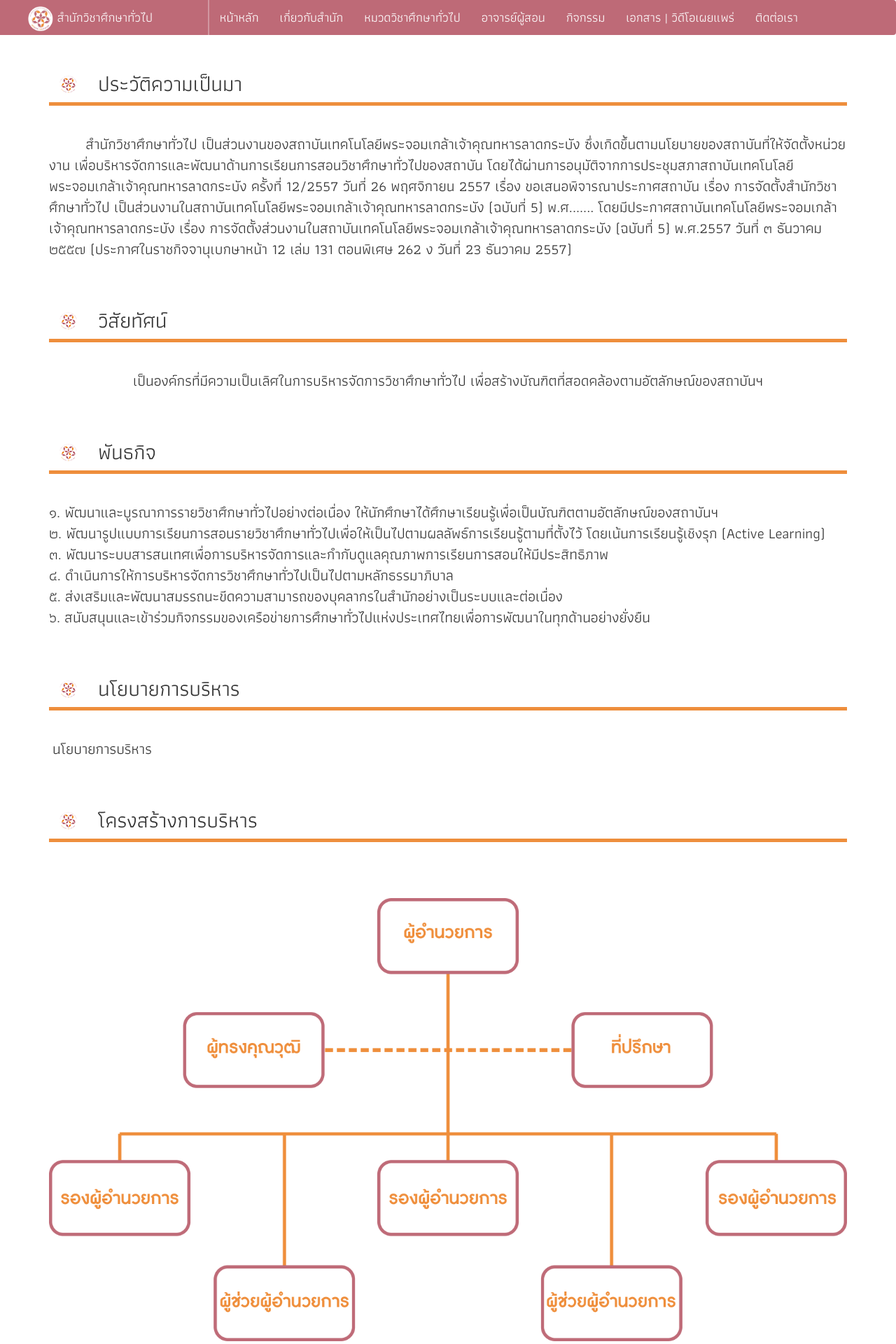
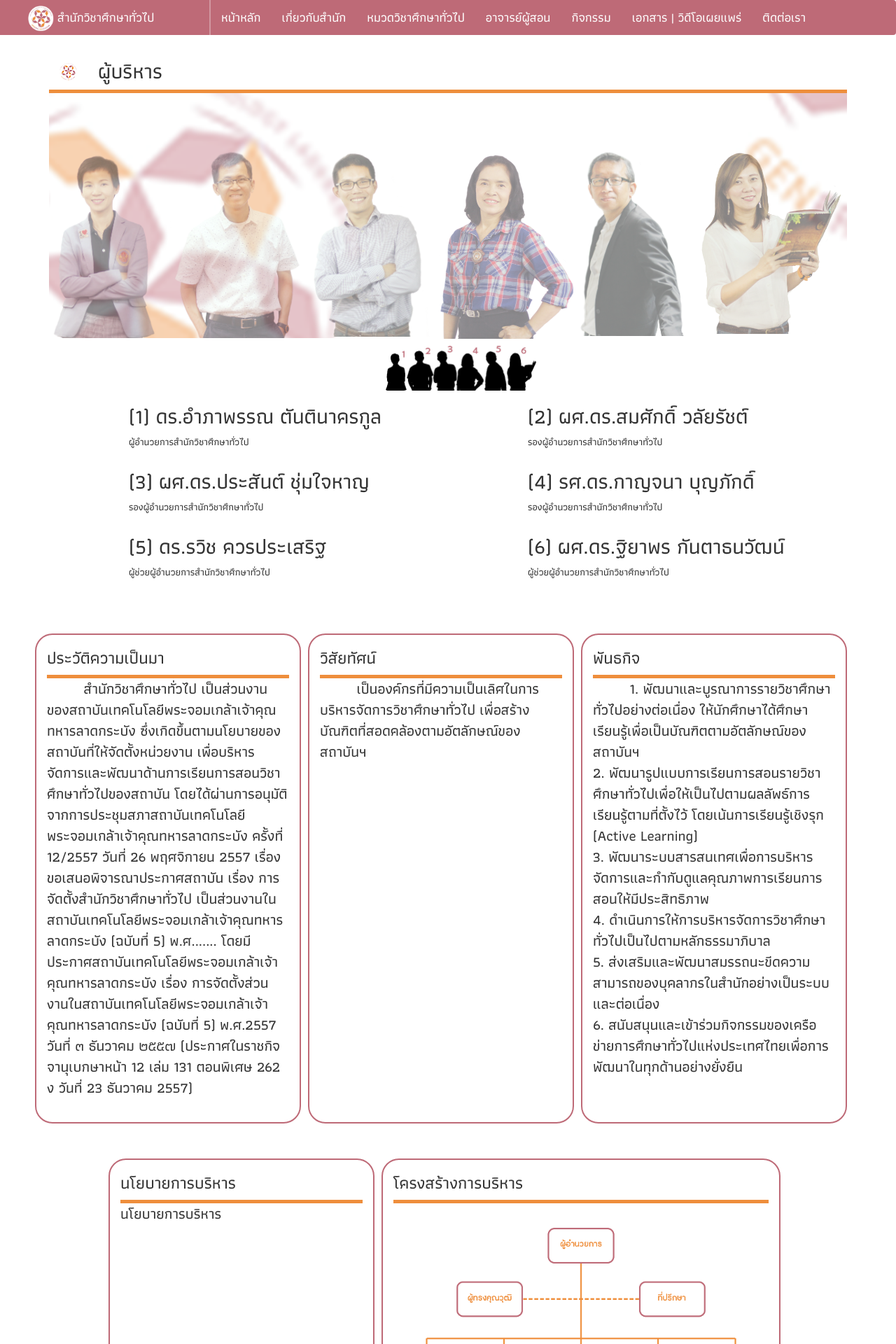
Before and after one commit to nutthaponATC/GE, a PHP site: page /about.php in a window 1280 px wide. Shown: the top 1920 px of the page at 70% size. Run offline with PHP 8.4, Linux system fonts and the light colour scheme.

Commit message:
improve about to change layout

```diff
--- a/about.php
+++ b/about.php
@@ -5,7 +5,7 @@
 	<link rel="shortcut icon" href="icon.png">
 
 	<!-- font -->
-	<link href="https://fonts.googleapis.com/css?family=Athiti:400" rel="stylesheet">
+	<link href="https://fonts.googleapis.com/css?family=Athiti:500" rel="stylesheet">
 
 	<title>สำนักวิชาศึกษาทั่วไป General Education</title>
 
@@ -88,125 +88,7 @@
 	    </div>
 	</div>
 
-	<!-- <main class="cd-main-content">
-		<div class="cd-fixed-bg cd-bg-1">
-			<div>
-				<h1>เกี่ยวกับเรา</h1>
-			</div>
-		</div>
-	</main> -->
-
-	<div class="jumbotron" style="margin-top:20px; background-color:#ffffff;">
-		<div class="container visible-lg" id="philosophy">
-			<div class="col-md-1">
-				<img src="icon.png" style="margin-top:-10px;">
-			</div>
-			<div class="col-md-3">
-				<h2 style="margin-top:-15px; margin-left:-40px;">ประวัติความเป็นมา</h2>
-			</div>
-			<div class="col-md-12 line"></div>
-		</div>
-		<div class="container hidden-lg" style="margin-top:70px;">
-			<div class="col-md-12" style="text-align:center;">
-				<h2 style="margin-top:-15px; margin-left:-40px;">ประวัติความเป็นมา</h2>
-			</div>
-			<div class="col-md-12 line"></div>
-		</div>
-		<div class="container aos-all">
-			<p data-aos="fade-left" style="margin-top:-40px; margin:-auto; text-indent: 2.5em;">
-			สำนักวิชาศึกษาทั่วไป เป็นส่วนงานของสถาบันเทคโนโลยีพระจอมเกล้าเจ้าคุณทหารลาดกระบัง ซึ่งเกิดขึ้นตามนโยบายของสถาบันที่ให้จัดตั้งหน่วยงาน เพื่อบริหารจัดการและพัฒนาด้านการเรียนการสอนวิชาศึกษาทั่วไปของสถาบัน  โดยได้ผ่านการอนุมัติจากการประชุมสภาสถาบันเทคโนโลยีพระจอมเกล้าเจ้าคุณทหารลาดกระบัง ครั้งที่ 12/2557 วันที่ 26 พฤศจิกายน 2557 เรื่อง ขอเสนอพิจารณาประกาศสถาบัน เรื่อง การจัดตั้งสำนักวิชาศึกษาทั่วไป เป็นส่วนงานในสถาบันเทคโนโลยีพระจอมเกล้าเจ้าคุณทหารลาดกระบัง (ฉบับที่ 5) พ.ศ....... โดยมีประกาศสถาบันเทคโนโลยีพระจอมเกล้าเจ้าคุณทหารลาดกระบัง เรื่อง การจัดตั้งส่วนงานในสถาบันเทคโนโลยีพระจอมเกล้าเจ้าคุณทหารลาดกระบัง (ฉบับที่ 5) พ.ศ.2557 วันที่ ๓ ธันวาคม ๒๕๕๗  (ประกาศในราชกิจจานุเบกษาหน้า 12 เล่ม 131 ตอนพิเศษ 262 ง วันที่ 23 ธันวาคม 2557)
-			</p>
-		</div>
-
-		<div class="container visible-lg" id="vision" style="margin-top:70px;">
-			<div class="col-md-1">
-				<img src="icon.png" style="margin-top:-10px;">
-			</div>
-			<div class="col-md-2">
-				<h2 style="margin-top:-15px; margin-left:-40px;">วิสัยทัศน์</h2>
-			</div>
-			<div class="col-md-12 line"></div>
-		</div>
-		<div class="container hidden-lg" style="margin-top:70px;">
-			<div class="col-md-12" style="text-align:center;">
-				<h2 style="margin-top:-15px; margin-left:-40px;">วิสัยทัศน์</h2>
-			</div>
-			<div class="col-md-12 line"></div>
-		</div>
-		<div class="container aos-all" style="text-align:center;">
-			<p data-aos="fade-left" style="margin-top:-40px;">
-			เป็นองค์กรที่มีความเป็นเลิศในการบริหารจัดการวิชาศึกษาทั่วไป
-เพื่อสร้างบัณฑิตที่สอดคล้องตามอัตลักษณ์ของสถาบันฯ
-			</p>
-		</div>
-
-		<div class="container visible-lg" id="vision" style="margin-top:70px;">
-			<div class="col-md-1">
-				<img src="icon.png" style="margin-top:-10px;">
-			</div>
-			<div class="col-md-2">
-				<h2 style="margin-top:-15px; margin-left:-40px;">พันธกิจ</h2>
-			</div>
-			<div class="col-md-12 line"></div>
-		</div>
-		<div class="container hidden-lg" style="margin-top:70px;">
-			<div class="col-md-12" style="text-align:center;">
-				<h2 style="margin-top:-15px; margin-left:-40px;">พันธกิจ</h2>
-			</div>
-			<div class="col-md-12 line"></div>
-		</div>
-		<div class="container aos-all" style="text-align:left;">
-			<p data-aos="fade-left" style="margin-top:-40px;">
-			๑.	พัฒนาและบูรณาการรายวิชาศึกษาทั่วไปอย่างต่อเนื่อง ให้นักศึกษาได้ศึกษาเรียนรู้เพื่อเป็นบัณฑิตตามอัตลักษณ์ของสถาบันฯ <br>
-๒.	พัฒนารูปแบบการเรียนการสอนรายวิชาศึกษาทั่วไปเพื่อให้เป็นไปตามผลลัพธ์การเรียนรู้ตามที่ตั้งไว้ โดยเน้นการเรียนรู้เชิงรุก (Active Learning) <br>
-๓.	พัฒนาระบบสารสนเทศเพื่อการบริหารจัดการและกำกับดูแลคุณภาพการเรียนการสอนให้มีประสิทธิภาพ <br>
-๔.	ดำเนินการให้การบริหารจัดการวิชาศึกษาทั่วไปเป็นไปตามหลักธรรมาภิบาล <br>
-๕.	ส่งเสริมและพัฒนาสมรรถนะขีดความสามารถของบุคลากรในสำนักอย่างเป็นระบบและต่อเนื่อง <br>
-๖.	สนับสนุนและเข้าร่วมกิจกรรมของเครือข่ายการศึกษาทั่วไปแห่งประเทศไทยเพื่อการพัฒนาในทุกด้านอย่างยั่งยืน
-
-			</p>
-		</div>
-
-		<div class="container visible-lg" id="mission" style="margin-top:70px;">
-			<div class="col-md-1">
-				<img src="icon.png" style="margin-top:-10px;">
-			</div>
-			<div class="col-md-3">
-				<h2 style="margin-top:-15px; margin-left:-40px;">นโยบายการบริหาร</h2>
-			</div>
-			<div class="col-md-12 line"></div>
-		</div>
-		<div class="container hidden-lg" style="margin-top:70px;">
-			<div class="col-md-12" style="text-align:center;">
-				<h2 style="margin-top:-15px; margin-left:-40px;">นโยบายการบริหาร</h2>
-			</div>
-			<div class="col-md-12 line"></div>
-		</div>
-		<div class="container aos-all" style="margin-right:50px;">
-			<p data-aos="fade-left" style="margin-top:-40px;">
-				นโยบายการบริหาร
-			</p>
-		</div>
-		<div class="container visible-lg" id="oganizetion" style="margin-top:70px;">
-			<div class="col-md-1">
-				<img src="icon.png" style="margin-top:-10px;">
-			</div>
-			<div class="col-md-5">
-				<h2 style="margin-top:-15px; margin-left:-40px;">โครงสร้างการบริหาร</h2>
-			</div>
-			<div class="col-md-12 line"></div>
-		</div>
-		<div class="container hidden-lg" style="margin-top:70px;">
-			<div class="col-md-12" style="text-align:center;">
-				<h2 style="margin-top:-15px; margin-left:-40px;">โครงสร้างการบริหาร</h2>
-			</div>
-			<div class="col-md-12 line"></div>
-		</div>
-		<div class="container aos-all" style="text-align:center;">
-			<img src="image/oganize.png" class="img-responsive" data-aos="zoom-in">
-		</div>
-
-		<div class="container visible-lg" id="staff" style="margin-top:170px;">
+	<div class="container visible-lg" id="staff" style="margin-top:50px;">
 		<div class="col-md-1">
 			<img src="icon.png" style="margin-top:-10px;">
 		</div>
@@ -222,38 +104,134 @@
 		<div class="col-md-12 line"></div>
 	</div>
 	<div class="container">
-			<img src="image/ge-team.png" width="100%">
-			<div style="width:100%;">
-				<img src="image/ge-team-black.jpg" width="20%">
+		<div style="background-size: 100%; height:350px; background-repeat: no-repeat; background-image: url('image/ge-team-bg.png');">
+			<div class="col-md-12" id="mt1">
+				<h3 style="font-weight: bold;">ดร. อำภาพรรณ  ตันตินาครกูล</h3>
+				<h4 style="font-weight: bold;">ความสำเร็จมาจากความมุ่งมั่น ไม่ย่อท้อและการผ่านความล้มเหลวมาไม่มากก็น้อย</h4>
 			</div>
-			<div style="width:50%; float:left;">
+			<div class="col-md-12" id="mt2">
+				<h3 style="font-weight: bold; margin-left:150px;">ผศ.ดร.สมศักดิ์  วลัยรัชต์</h3>
+				<h4 style="font-weight: bold; margin-left:150px;"> </h4>
+			</div>
+			<div class="col-md-12" id="mt3">
+				<h3 style="font-weight: bold; margin-left:350px;">ผศ.ดร.ประสันต์  ชุ่มใจหาญ</h3>
+				<h4 style="font-weight: bold; margin-left:350px;">การลงมือทำถือเป็นการสร้างพลังของความรู้ให้ยิ่งใหญ่ขึ้น</h4>
+			</div>
+			<div class="col-md-12" id="mt4">
+				<h3 style="font-weight: bold; margin-left:550px;">รศ.ดร.กาญจนา บุญภักดิ์</h3>
+				<h4 style="font-weight: bold; margin-left:550px;">สู้ พยายาม สู่ความสำเร็จ</h4>
+			</div>
+			<div class="col-md-12" id="mt5">
+				<h3 style="font-weight: bold; margin-left:750px;">ดร.รวิช ควรประเสริฐ</h3>
+				<h4 style="font-weight: bold; margin-left:750px;">ความคิดสร้างสรรค์ ไม่ควรถูกกักขังในกรงของความคิด</h4>
+			</div>
+			<div class="col-md-12" id="mt6">
+				<h3 style="font-weight: bold; margin-left:850px;">ผศ.ดร.ฐิยาพร  กันตาธนวัฒน์</h3>
+				<h4 style="font-weight: bold; margin-left:740px;">รู้ตน เข้าใจคนอื่น กลมกลืนความต่าง ร่วมสร้างและเรียนรู้</h4>
+			</div>
+
+			<div class="col-md-2" id="dmt1" style="margin-top:50px; margin-left:-40px;">
+				<img src="image/A1.png" class="pmt1" style="width:128%;">
+			</div>
+			<div class="col-md-2" id="dmt2" style="margin-top:50px;">
+				<img src="image/A2.png" class="pmt2" style="width:128%;">
+			</div>
+			<div class="col-md-2" id="dmt3" style="margin-top:50px;">
+				<img src="image/A3.png" class="pmt3" style="width:122%;">
+			</div>
+			<div class="col-md-2" id="dmt4" style="margin-top:50px;">
+				<img src="image/A4.png" class="pmt4" style="width:150%;">
+			</div>
+			<div class="col-md-2" id="dmt5" style="margin-top:50px;">
+				<img src="image/A5.png" class="pmt5" style="width:128%;">
+			</div>
+			<div class="col-md-2" id="dmt6" style="margin-top:50px;">
+				<img src="image/A6.png" class="pmt6" style="width:130%;">
+			</div>
+		</div>
+
+		<div class="container">
+			<div class="col-md-5"></div>
+			<div class="col-md-2">
+				<img src="image/ge-team-black.jpg" width="140%" style="margin-left:-30px;">
+			</div>
+			<div class="col-md-5"></div>
+		</div>
+
+		<div style="width:50%; float:left; padding-left:10%;">
 			<h2>(1) ดร.อำภาพรรณ  ตันตินาครกูล</h2>
 			<p>ผู้อำนวยการสำนักวิชาศึกษาทั่วไป</p>
 		</div>
-			<div style="width:50%; float:left;">
+		<div style="width:50%; float:left; padding-left:10%;">
 			<h2>(2) ผศ.ดร.สมศักดิ์  วลัยรัชต์</h2>
 			<p>รองผู้อำนวยการสำนักวิชาศึกษาทั่วไป</p>
 		</div>
-			<div style="width:50%; float:left;">
+		<div style="width:50%; float:left; padding-left:10%;">
 			<h2>(3) ผศ.ดร.ประสันต์  ชุ่มใจหาญ</h2>
 			<p>รองผู้อำนวยการสำนักวิชาศึกษาทั่วไป</p>
 		</div>
-			<div style="width:50%; float:left;">
+		<div style="width:50%; float:left; padding-left:10%;">
 			<h2>(4) รศ.ดร.กาญจนา บุญภักดิ์</h2>
 			<p>รองผู้อำนวยการสำนักวิชาศึกษาทั่วไป</p>
 		</div>
-			<div style="width:50%; float:left;">
+		<div style="width:50%; float:left; padding-left:10%;">
 			<h2>(5) ดร.รวิช ควรประเสริฐ</h2>
 			<p>ผู้ช่วยผู้อำนวยการสำนักวิชาศึกษาทั่วไป</p>
 		</div>
-			<div style="width:50%; float:left;">
+		<div style="width:50%; float:left; padding-left:10%;">
 			<h2>(6) ผศ.ดร.ฐิยาพร  กันตาธนวัฒน์</h2>
 			<p>ผู้ช่วยผู้อำนวยการสำนักวิชาศึกษาทั่วไป</p>
 		</div>
 	</div>
 
+	<div class="jumbotron" style="margin-top:20px; background-color:#ffffff;">
+		<div class="container">
+			<div class="col-md-4" style="border: 2px solid #be6a77; margin-left:-20px;  border-radius: 25px; height:700px;">
+				<h3>ประวัติความเป็นมา</h3>
+				<div class="col-md-12 line"></div>
+				<p style="text-indent: 2.5em;">
+					สำนักวิชาศึกษาทั่วไป เป็นส่วนงานของสถาบันเทคโนโลยีพระจอมเกล้าเจ้าคุณทหารลาดกระบัง ซึ่งเกิดขึ้นตามนโยบายของสถาบันที่ให้จัดตั้งหน่วยงาน เพื่อบริหารจัดการและพัฒนาด้านการเรียนการสอนวิชาศึกษาทั่วไปของสถาบัน  โดยได้ผ่านการอนุมัติจากการประชุมสภาสถาบันเทคโนโลยีพระจอมเกล้าเจ้าคุณทหารลาดกระบัง ครั้งที่ 12/2557 วันที่ 26 พฤศจิกายน 2557 เรื่อง ขอเสนอพิจารณาประกาศสถาบัน เรื่อง การจัดตั้งสำนักวิชาศึกษาทั่วไป เป็นส่วนงานในสถาบันเทคโนโลยีพระจอมเกล้าเจ้าคุณทหารลาดกระบัง (ฉบับที่ 5) พ.ศ....... โดยมีประกาศสถาบันเทคโนโลยีพระจอมเกล้าเจ้าคุณทหารลาดกระบัง เรื่อง การจัดตั้งส่วนงานในสถาบันเทคโนโลยีพระจอมเกล้าเจ้าคุณทหารลาดกระบัง (ฉบับที่ 5) พ.ศ.2557 วันที่ ๓ ธันวาคม ๒๕๕๗  (ประกาศในราชกิจจานุเบกษาหน้า 12 เล่ม 131 ตอนพิเศษ 262 ง วันที่ 23 ธันวาคม 2557)
+				</p>
+			</div>
+			<div class="col-md-4" style="border: 2px solid #be6a77; margin-left:10px; border-radius: 25px; height:700px;">
+				<h3>วิสัยทัศน์</h3>
+				<div class="col-md-12 line"></div>
+				<p style="text-indent: 2.5em;">
+					เป็นองค์กรที่มีความเป็นเลิศในการบริหารจัดการวิชาศึกษาทั่วไป เพื่อสร้างบัณฑิตที่สอดคล้องตามอัตลักษณ์ของสถาบันฯ
+				</p>
+			</div>
+			<div class="col-md-4" style="border: 2px solid #be6a77; margin-left:10px; border-radius: 25px; height:700px;">
+				<h3>พันธกิจ</h3>
+				<div class="col-md-12 line"></div>
+				<p style="text-indent: 2.5em;">
+					1.	พัฒนาและบูรณาการรายวิชาศึกษาทั่วไปอย่างต่อเนื่อง ให้นักศึกษาได้ศึกษาเรียนรู้เพื่อเป็นบัณฑิตตามอัตลักษณ์ของสถาบันฯ <br>
+					2.	พัฒนารูปแบบการเรียนการสอนรายวิชาศึกษาทั่วไปเพื่อให้เป็นไปตามผลลัพธ์การเรียนรู้ตามที่ตั้งไว้ โดยเน้นการเรียนรู้เชิงรุก (Active Learning) <br>
+					3.	พัฒนาระบบสารสนเทศเพื่อการบริหารจัดการและกำกับดูแลคุณภาพการเรียนการสอนให้มีประสิทธิภาพ <br>
+					4.	ดำเนินการให้การบริหารจัดการวิชาศึกษาทั่วไปเป็นไปตามหลักธรรมาภิบาล <br>
+					5.	ส่งเสริมและพัฒนาสมรรถนะขีดความสามารถของบุคลากรในสำนักอย่างเป็นระบบและต่อเนื่อง <br>
+					6.	สนับสนุนและเข้าร่วมกิจกรรมของเครือข่ายการศึกษาทั่วไปแห่งประเทศไทยเพื่อการพัฒนาในทุกด้านอย่างยั่งยืน
+				</p>
+			</div>
+		</div>
 
-		<div class="container visible-lg" style="margin-top:100px;">
+		<div class="container" style="margin-top:50px;">
+			<div class="col-md-1"></div>
+			<div class="col-md-4" style="border: 2px solid #be6a77; border-radius: 25px; height:500px; margin-left:-10px;">
+				<h3>นโยบายการบริหาร</h3>
+				<div class="col-md-12 line"></div>
+				<p style="text-align:justify">
+					นโยบายการบริหาร
+				</p>
+			</div>
+			<div class="col-md-6" style="border: 2px solid #be6a77; border-radius: 25px; height:500px; margin-left:10px;">
+				<h3>โครงสร้างการบริหาร</h3>
+				<div class="col-md-12 line"></div>
+				<img src="image/oganize.png" style="margin-top:50px;" class="img-responsive">
+			</div>
+			<div class="col-md-1"></div>
+		</div>
+
+		<!-- <div class="container visible-lg" style="margin-top:100px;">
 			<div class="col-md-1">
 				<img src="icon.png" style="margin-top:-10px;">
 			</div>
@@ -301,14 +279,13 @@
 					</figure>
 				</div>
 			</div>
-		</div>
+		</div> -->
 	</div>
 
-	<div class="jumbotron" style="background-color:#8e3240; margin-bottom:0px; margin-top:30px;">
+	<div style="background-color:#8e3240; padding-bottom:20px;">
 		<div class="container" style="color:#ffffff;">
 			<div class="col-md-3">
 				<br>
-					<!-- <br><br> -->
 				Copyright © 2016 สำนักวิชาศึกษาทั่วไป
 			</div>
 			<div class="col-md-5" style="text-align:center;">
@@ -344,3 +321,62 @@
     </script>
 </body>
 </html>
+
+<script type="text/javascript">
+	$(document).ready(function(){
+	    document.getElementById("mt1").style.opacity = "0";
+	    document.getElementById("mt2").style.opacity = "0";
+	    document.getElementById("mt3").style.opacity = "0";
+	    document.getElementById("mt4").style.opacity = "0";
+	    document.getElementById("mt5").style.opacity = "0";
+	    document.getElementById("mt6").style.opacity = "0";
+	    document.getElementById("dmt1").style.opacity = "0.5";
+	   	document.getElementById("dmt2").style.opacity = "0.5";
+	    document.getElementById("dmt3").style.opacity = "0.5";
+	    document.getElementById("dmt4").style.opacity = "0.5";
+	    document.getElementById("dmt5").style.opacity = "0.5";
+	    document.getElementById("dmt6").style.opacity = "0.5";
+	    $(".pmt1").hover(function(){
+	    	document.getElementById("mt1").style.opacity = "1";
+	    	document.getElementById("dmt1").style.opacity = "1";
+	    }, function(){
+	    	document.getElementById("mt1").style.opacity = "0";
+	    	document.getElementById("dmt1").style.opacity = "0.5";
+	    });
+	    $(".pmt2").hover(function(){
+	    	document.getElementById("mt2").style.opacity = "1";
+	    	document.getElementById("dmt2").style.opacity = "1";
+	    }, function(){
+	    	document.getElementById("mt2").style.opacity = "0";
+	    	document.getElementById("dmt2").style.opacity = "0.5";
+	    });
+	    $(".pmt3").hover(function(){
+	    	document.getElementById("mt3").style.opacity = "1";
+	    	document.getElementById("dmt3").style.opacity = "1";
+	    }, function(){
+	    	document.getElementById("mt3").style.opacity = "0";
+	    	document.getElementById("dmt3").style.opacity = "0.5";
+	    });
+	    $(".pmt4").hover(function(){
+	    	document.getElementById("mt4").style.opacity = "1";
+	    	document.getElementById("dmt4").style.opacity = "1";
+	    }, function(){
+	    	document.getElementById("mt4").style.opacity = "0";
+	    	document.getElementById("dmt4").style.opacity = "0.5";
+	    });
+	    $(".pmt5").hover(function(){
+	    	document.getElementById("mt5").style.opacity = "1";
+	    	document.getElementById("dmt5").style.opacity = "1";
+	    }, function(){
+	    	document.getElementById("mt5").style.opacity = "0";
+	    	document.getElementById("dmt5").style.opacity = "0.5";
+	    });
+	    $(".pmt6").hover(function(){
+	    	document.getElementById("mt6").style.opacity = "1";
+	    	document.getElementById("dmt6").style.opacity = "1";
+	    }, function(){
+	    	document.getElementById("mt6").style.opacity = "0";
+	    	document.getElementById("dmt6").style.opacity = "0.5";
+	    });
+	});
+</script>
--- a/style.css
+++ b/style.css
@@ -523,3 +523,34 @@ aos animatiom scroll
   background-color: rgba(69, 148, 191, 1);
   /*opacity: 0.7;*/
 }
+
+/*moto*/
+#mt1 {
+  z-index: 100;
+  position: absolute;
+}
+
+#mt2 {
+  z-index: 100;
+  position: absolute;
+}
+
+#mt3 {
+  z-index: 100;
+  position: absolute;
+}
+
+#mt4 {
+  z-index: 100;
+  position: absolute;
+}
+
+#mt5 {
+  z-index: 100;
+  position: absolute;
+}
+
+#mt6 {
+  z-index: 100;
+  position: absolute;
+}
```
Also changed, not shown: index.php (+3 -4 lines), image/A1.png (added), image/A2.png (added), image/A3.png (added), image/A4.png (added), image/A5.png (added), image/A6.png (added), image/ge-team-bg.png (added), image/staff/1.png, image/staff/3.png, 1 other file. Lines whose indentation alone changed are shown as unchanged.
